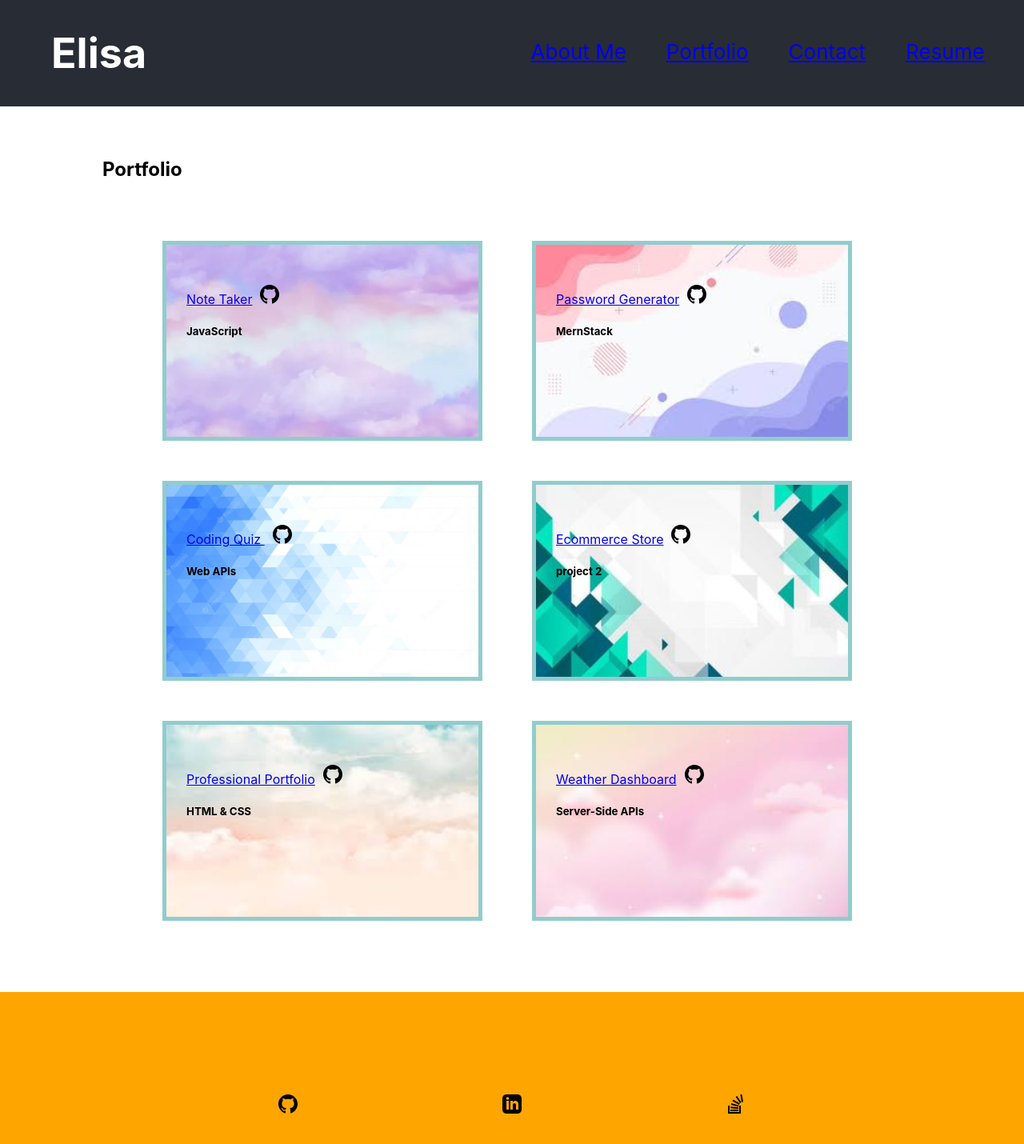
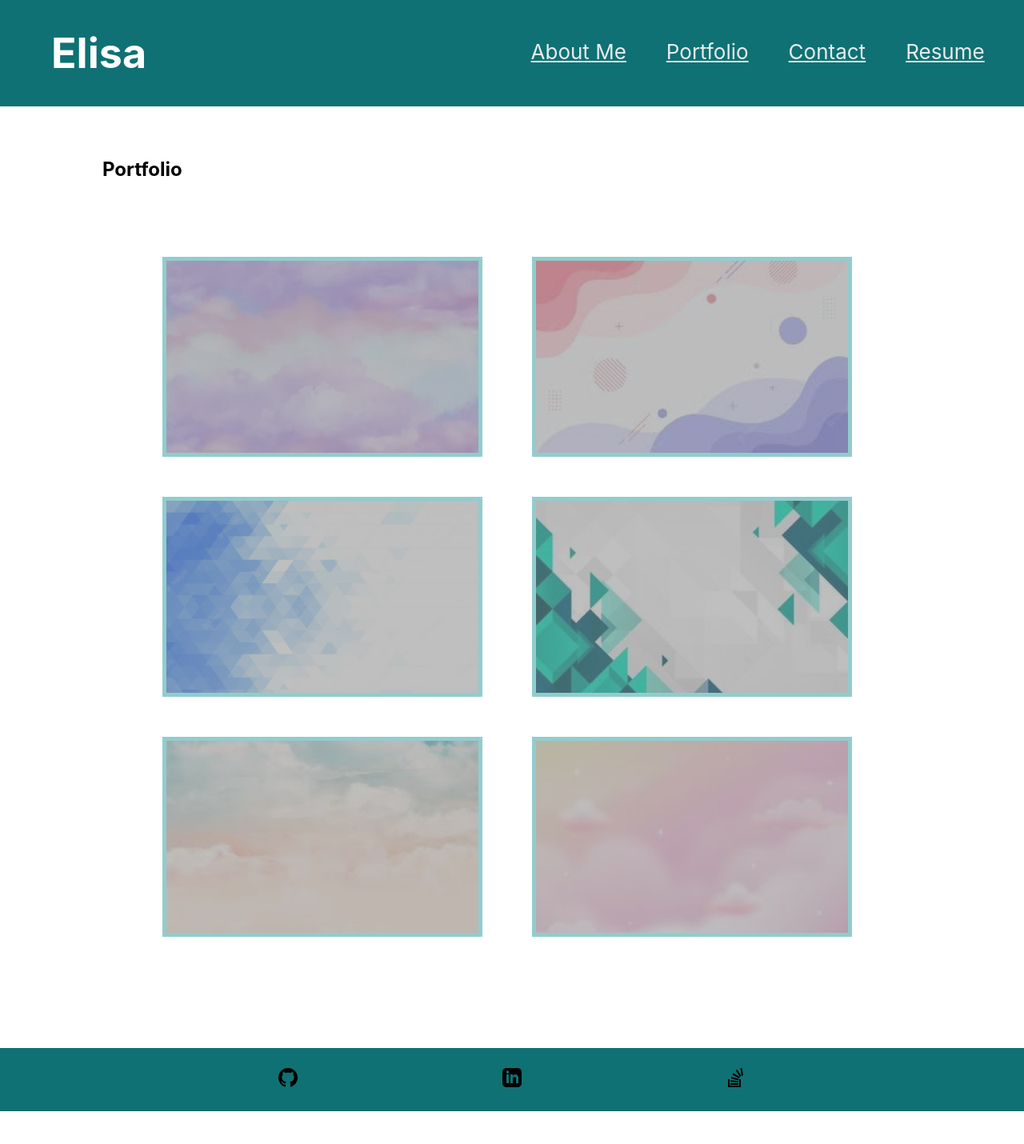
Before and after one commit to ED0920/react-portfolio, a React (Create React App) app: page /portfolio in a window 1280 px wide. Shown: the top 1430 px of the page at 80% size. After the commit the page ends 1389 px from the top, so only its background shows below. Built offline with nearby package versions, Linux system fonts and the light colour scheme.

Commit message:
style footer

```diff
--- a/src/App.css
+++ b/src/App.css
@@ -5,7 +5,7 @@
 }
 
 .App-header {
-  background-color: #282c34;
+  background-color: #0f7173;
   font-size: calc(10px + 2vmin);
   color: white;
 }
@@ -41,20 +41,17 @@
   margin: 25px;
 }
 
+.navStyle.current Link:active {
+  font-weight: bold;
+}
+
 /* footer */
-
-.footer {
-  height: 100px;
-  background-color: pink;
-  margin: 0;
-}
 
 footer {
   display: block;
-  padding-top: 10%;
-  height: 100px;
-  /* margin: auto; */
-  background-color: orange;
+  padding-top: 1%;
+  padding-bottom: 1%;
+  background-color: #0f7173;
   text-align: center;
 }
 .footer a {
@@ -76,7 +73,7 @@ footer {
 .container {
   display: grid;
   grid-template-columns: 1fr 1fr;
-  margin: 50px;
+  padding: 50px;
 }
 .image-container {
   box-sizing: border-box;
@@ -84,9 +81,27 @@ footer {
   margin: 25px;
   height: 250px;
   width: 400px;
-  padding: 50px 25px 50px 25px;
 }
 
+.hidden {
+  padding: 50px 25px 50px 25px;
+  width: 340px;
+  height: 140px;
+  background-color: grey;
+  opacity: 50%;
+}
+.hidden a {
+  display: none;
+}
+.hidden h5 {
+  display: none;
+}
+.hidden:hover a {
+  display: block;
+}
+.hidden:hover h5 {
+  display: block;
+}
 /* Contact */
 
 .name {
--- a/src/App.js
+++ b/src/App.js
@@ -14,6 +14,9 @@ function Layout({ children }) {
         <Header />
       </header>
       {children}
+      <footer>
+        <Footer />
+      </footer>
     </div>
   )
 };
@@ -47,7 +50,7 @@ function App() {
       {/* <Portfolio /> */}
       {/* <Contact /> */}
       {/* <Resume /> */}
-      <Footer />
+
     </div>
   );
 }
--- a/src/components/Contact.js
+++ b/src/components/Contact.js
@@ -1,4 +1,8 @@
 import { useState } from "react";
+
+const textBox1 = {
+    height: "25px",
+}
 
 const Contact = () => {
 
@@ -16,12 +20,14 @@ const Contact = () => {
             <h2>Contact</h2>
             <h4>Name:</h4>
             <input
+                style={textBox1}
                 value={name}
                 required
                 onChange={(e) => setName(e.target.value)}
             />
             <h4>Email:</h4>
             <input
+                style={textBox1}
                 value={email}
                 required
                 onChange={(e) => setEmail(e.target.value)}
--- a/src/components/Header.js
+++ b/src/components/Header.js
@@ -1,4 +1,8 @@
 import { Link } from "react-router-dom";
+
+const style = {
+  color: "#E7ECEF",
+};
 const Header = () => {
   return (
     <div className="Nav">
@@ -6,10 +10,18 @@ const Header = () => {
         <h1>Elisa</h1>
       </div>
       <div class="Navbar">
-        <Link to={"/"}>About Me</Link>
-        <Link to={"/portfolio"}>Portfolio</Link>
-        <Link to={"/contact"}>Contact</Link>
-        <Link to={"/resume"}>Resume</Link>
+        <Link to={"/"} class="navStyle" style={style}>
+          About Me
+        </Link>
+        <Link to={"/portfolio"} style={style}>
+          Portfolio
+        </Link>
+        <Link to={"/contact"} style={style}>
+          Contact
+        </Link>
+        <Link to={"/resume"} style={style}>
+          Resume
+        </Link>
       </div>
     </div>
   );
--- a/src/components/Portfolio.js
+++ b/src/components/Portfolio.js
@@ -38,6 +38,7 @@ const Portfolio = () => {
         <h2>Portfolio</h2>
         <div class="container">
           <div class="image-container" style={boxStyle1}>
+            <div class="hidden">
               <a href="https://note-taker-23.herokuapp.com/"> Note Taker</a>
               <a
                 href="https://github.com/ED0920/note-taker"
@@ -47,10 +48,11 @@ const Portfolio = () => {
               </a>
               <h5>JavaScript</h5>
             </div>
+          </div>
 
           <div class="image-container" style={boxStyle2}>
+            <div class="hidden">
               <a href="https://ed0920.github.io/password-generator/">
-              {" "}
                 Password Generator
               </a>
               <a
@@ -61,8 +63,10 @@ const Portfolio = () => {
               </a>
               <h5>MernStack</h5>
             </div>
+          </div>
 
           <div class="image-container" style={boxStyle3}>
+            <div class="hidden">
               <a href="https://ed0920.github.io/Code-Quiz/">Coding Quiz </a>
               <a
                 href="https://github.com/ED0920/Code-Quiz"
@@ -72,8 +76,10 @@ const Portfolio = () => {
               </a>
               <h5>Web APIs</h5>
             </div>
+          </div>
 
           <div class="image-container" style={boxStyle4}>
+            <div class="hidden">
               <a href="https://project-2-fullstack-estore.herokuapp.com/">
                 Ecommerce Store
               </a>
@@ -85,8 +91,10 @@ const Portfolio = () => {
               </a>
               <h5>project 2</h5>
             </div>
+          </div>
 
           <div class="image-container" style={boxStyle5}>
+            <div class="hidden">
               <a href="https://ed0920.github.io/Professional-Porfolio/">
                 Professional Portfolio
               </a>
@@ -98,8 +106,10 @@ const Portfolio = () => {
               </a>
               <h5>HTML & CSS</h5>
             </div>
+          </div>
 
           <div class="image-container" style={boxStyle6}>
+            <div class="hidden">
               <a href="https://ed0920.github.io/Weather-Dashboard/">
                 Weather Dashboard
               </a>
@@ -114,6 +124,7 @@ const Portfolio = () => {
           </div>
         </div>
       </div>
+    </div>
   );
 };
 
```
Lines whose indentation alone changed are shown as unchanged.
